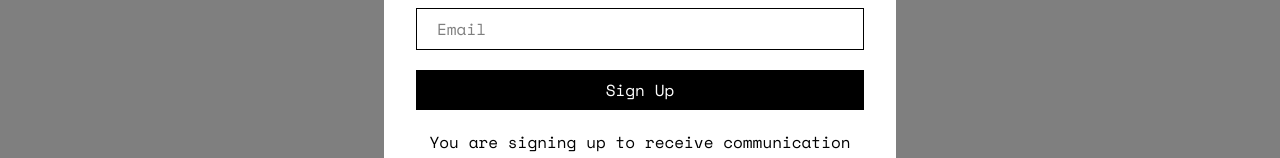
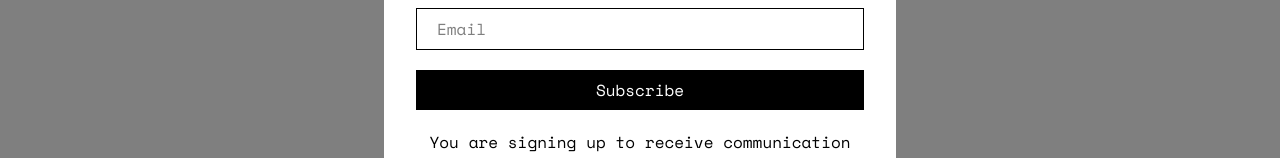
Before and after one commit to Nobleman78/RedisEcom, a Next.js app in the folder Frontend/: page /collections/cmf-outdoor-garment in a window 1280 px wide. Shown: the part 367-525 px from the top of the page. Built offline with nearby package versions, Linux system fonts and the light colour scheme; no server answers.

Commit message:
Refactor: Modified email modal

```diff
--- a/Frontend/components/emailmodal/Modal.tsx
+++ b/Frontend/components/emailmodal/Modal.tsx
@@ -69,9 +69,9 @@ const Modal = () => {
           />
 
           <button
-            className={`${spaceMono.className} bg-black text-white px-5 py-2`}
+            className={`${spaceMono.className} bg-black text-white px-5 py-2 cursor-pointer`}
           >
-            Sign Up
+            Subscribe
           </button>
         </form>
 
```
